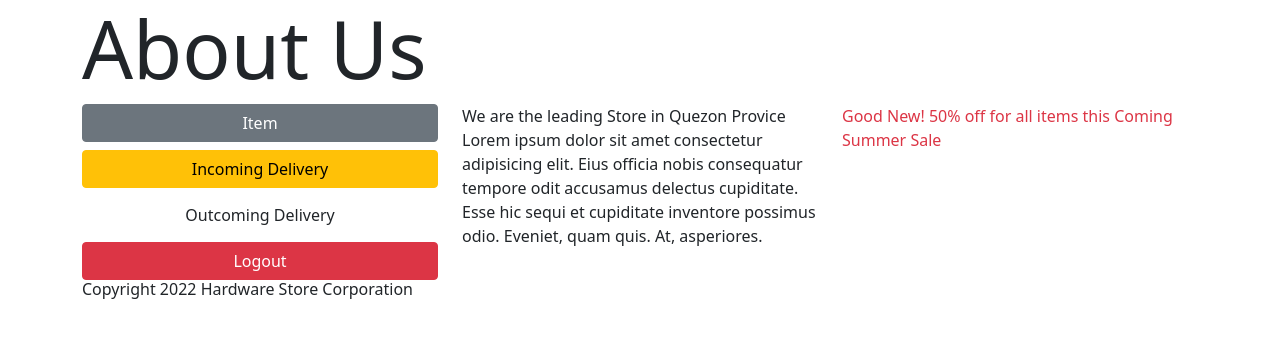
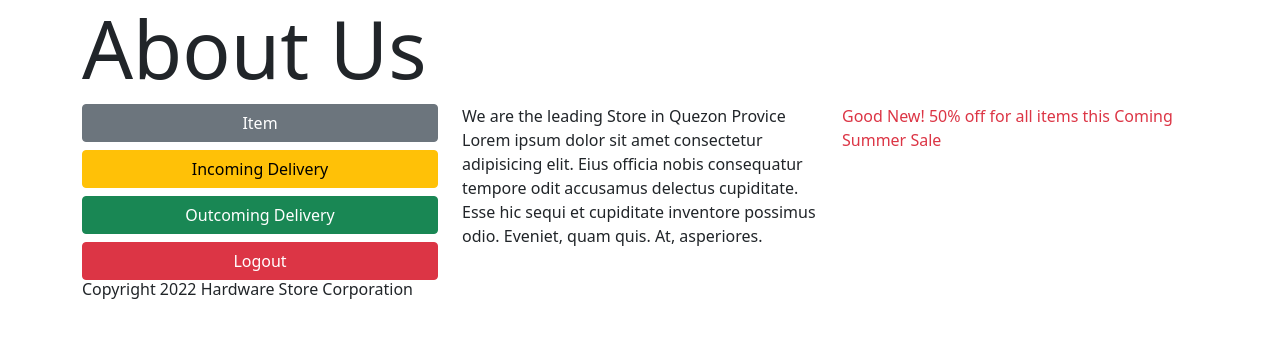
Before and after one commit to beyond34/CSIPT-ACTIVITY, a Django app: page /aboutus in a window 1280 px wide. Shown: the top 338 px of the page. Run offline with Django 4.2, Linux system fonts and the light colour scheme.

Commit message:
chaging color on layout.html

```diff
--- a/Manageitems/templates/layout.html
+++ b/Manageitems/templates/layout.html
@@ -19,7 +19,7 @@
                 <div class="d-grid gap-2">
                     <button class="btn btn-secondary" type="button">Item</button>
                     <button class="btn btn-warning" type="button">Incoming Delivery</button>
-                    <button class="btn btn-succes" type="button">Outcoming Delivery</button>
+                    <button class="btn btn-success" type="button">Outcoming Delivery</button>
                     <button class="btn btn-danger" type="button">Logout</button>
                   </div>
             </div>
```
